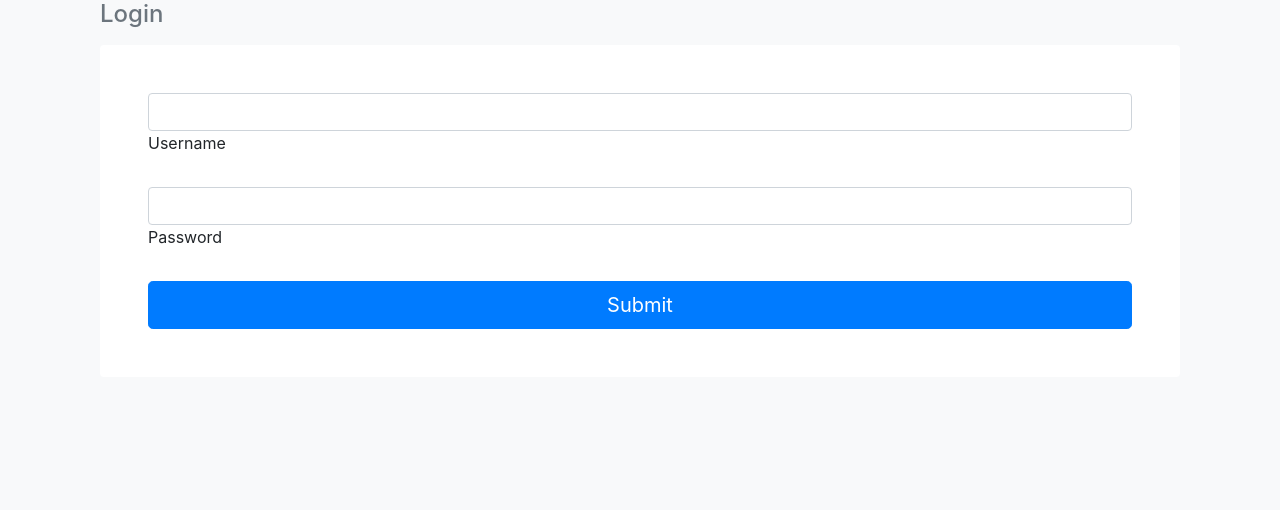
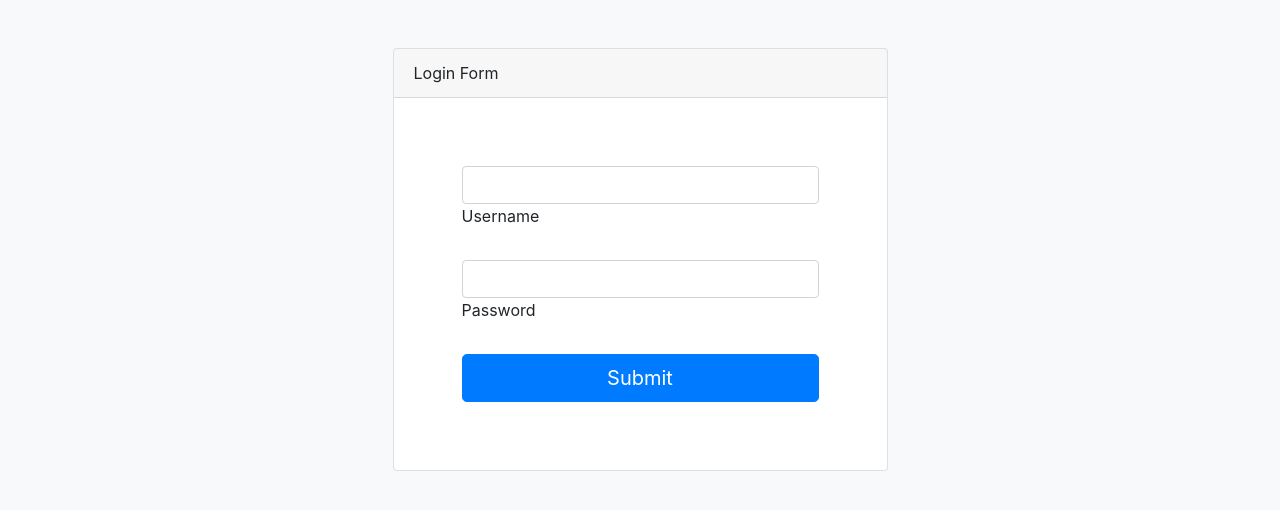
Before and after one commit to mrcabbage972/llama_sherpa, a FastAPI app: page /login in a window 1280 px wide. Shown: the part 88-598 px from the top of the page. Run offline with FastAPI, Linux system fonts and the light colour scheme; parts of the project's set-up code (start-up, migrations or seed data) failed here and were passed over; some libraries are stand-ins or nearby versions.

Commit message:
Aligning form styles

```diff
--- a/app/templates/login.html
+++ b/app/templates/login.html
@@ -3,12 +3,16 @@
 
 {% block content %}
 
-
+<div class="container mt-5">
+        <div class="row justify-content-center">
+            <div class="col-md-6">
         <div class="container">
           <!--<div class="row justify-content-center"> -->
-          <h4 class="d-flex justify-content-between align-items-center mb-3">
-        <span class="text-muted">Login</span>
-      </h4>
+            <div class="card">
+            <div class="card-header">
+                        Login Form
+                    </div>
+            <div class="card-body">
               <form class="bg-white rounded shadow-5-strong p-5"  method="post">
                 <!-- Email input -->
                 <div class="form-outline mb-4">
@@ -45,7 +49,11 @@
 
               </form>
             </div>
-
+        </div>
+            </div>
+            </div>
+            </div>
+            </div>
 
 
 
--- a/app/templates/signup.html
+++ b/app/templates/signup.html
@@ -9,7 +9,7 @@
                         Signup Form
                     </div>
                     <div class="card-body">
-                        <form id="signup-form" action="#" method="POST">
+                        <form id="signup-form" action="#" method="POST" class="needs-validation">
                             <div class="form-group">
                                 <label for="username">Username</label>
                                 <input type="text" class="form-control" id="username" name="username" placeholder="Enter username" required>
```
